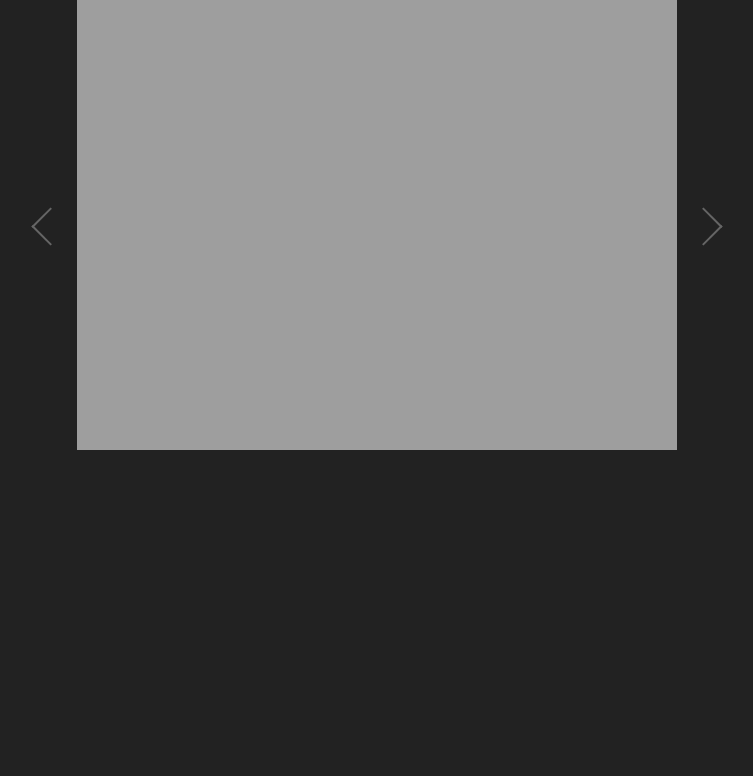
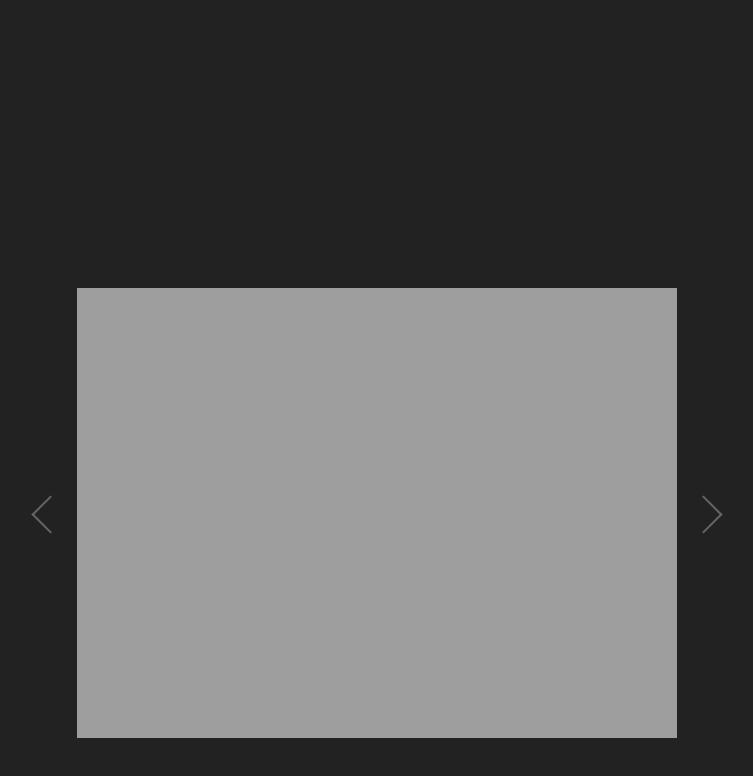
Before and after one commit to ComputerScienceHayk/canvas-slider.github.io, a plain HTML site: page index.html in a window 1280 px wide. Shown: the whole page, without its empty margins (263-1016 px from the left). Drawn offline with Linux system fonts and the light colour scheme.

Commit message:
Update style.css

```diff
--- a/style.css
+++ b/style.css
@@ -27,6 +27,7 @@ body {
   position: absolute;
   width: 600px;
   left: calc(50% - 300px);
+  margin-top: 18em;
 }
 
 .canvas {
```
